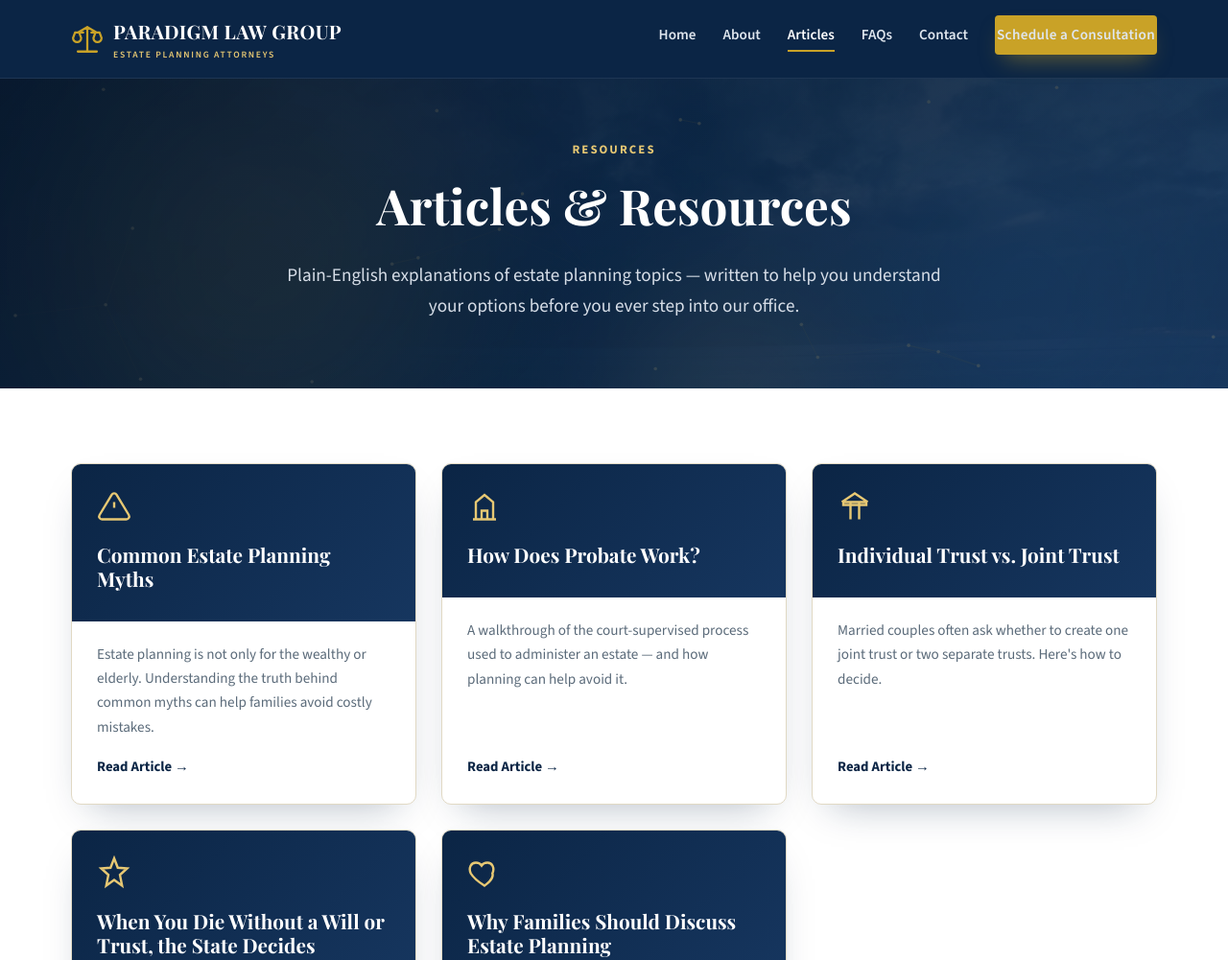
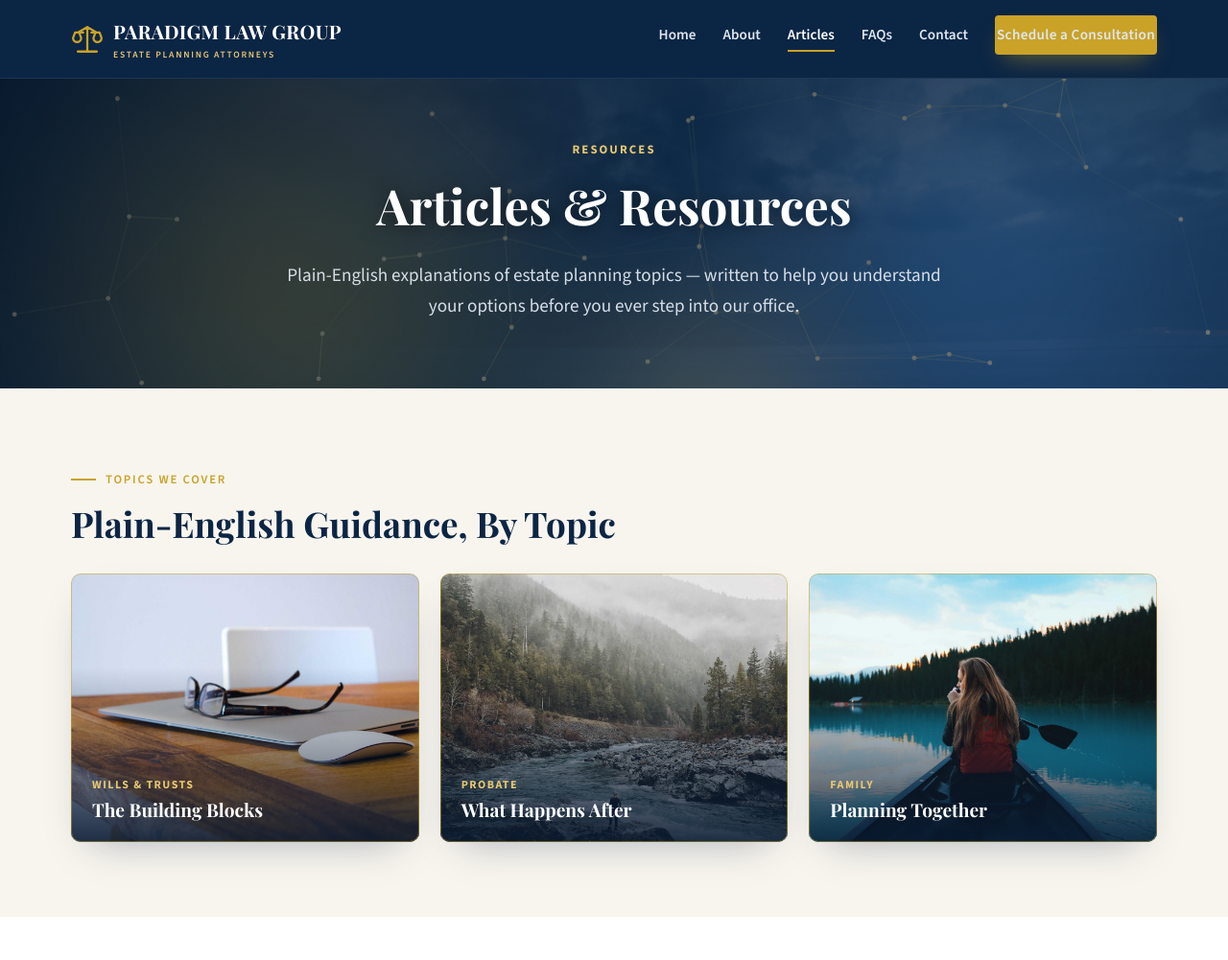
Before and after one commit to wgodderz/Law_website, a plain HTML site: page articles.html in a window 1280 px wide. Shown: the top 1001 px of the page at 96% size. Drawn offline with nearby package versions, Linux system fonts and the light colour scheme.

Commit message:
Amplify hero animation and extend photo tiles to About and Articles
Brighter/denser particle network, bigger and more saturated gradient
blobs, lighter overlay with a text-shadow safety net on hero headings
so legibility holds even as more of the effect shows through. Added
matching photo-tile showcase sections to About and Articles pages.

```diff
--- a/articles.html
+++ b/articles.html
@@ -40,6 +40,36 @@
     <div class="hero-eyebrow" style="justify-content:center;">Resources</div>
     <h1>Articles &amp; Resources</h1>
     <p class="lede" style="margin:0 auto;">Plain-English explanations of estate planning topics — written to help you understand your options before you ever step into our office.</p>
+  </div>
+</section>
+
+<section class="bg-cream">
+  <div class="container">
+    <div class="section-label">Topics We Cover</div>
+    <h2>Plain-English Guidance, By Topic</h2>
+    <div class="photo-tile-grid reveal-stagger" style="margin-top:30px;">
+      <div class="photo-tile">
+        <img src="assets/images/desk-planning.jpg" alt="A desk prepared for estate planning work">
+        <div class="photo-tile-caption">
+          <span class="eyebrow">Wills &amp; Trusts</span>
+          <h3>The Building Blocks</h3>
+        </div>
+      </div>
+      <div class="photo-tile">
+        <img src="assets/images/legacy-overlook.jpg" alt="A person looking out over a river valley">
+        <div class="photo-tile-caption">
+          <span class="eyebrow">Probate</span>
+          <h3>What Happens After</h3>
+        </div>
+      </div>
+      <div class="photo-tile">
+        <img src="assets/images/lifestyle-canoe.jpg" alt="A person enjoying time outdoors">
+        <div class="photo-tile-caption">
+          <span class="eyebrow">Family</span>
+          <h3>Planning Together</h3>
+        </div>
+      </div>
+    </div>
   </div>
 </section>
 
--- a/assets/css/style.css
+++ b/assets/css/style.css
@@ -307,24 +307,24 @@ section { padding: 78px 0; }
 .hero-fx-blobs span {
   position: absolute;
   border-radius: 50%;
-  filter: blur(55px);
-  opacity: 0.6;
+  filter: blur(50px);
+  opacity: 0.8;
   mix-blend-mode: screen;
 }
 .hero-fx-blobs span:nth-child(1) {
-  width: 520px; height: 520px;
+  width: 600px; height: 600px;
   background: radial-gradient(circle, #c9a227, transparent 70%);
   top: -160px; left: -120px;
   animation: meshMove1 9s ease-in-out infinite alternate;
 }
 .hero-fx-blobs span:nth-child(2) {
-  width: 460px; height: 460px;
-  background: radial-gradient(circle, #3a6ea5, transparent 70%);
+  width: 540px; height: 540px;
+  background: radial-gradient(circle, #4f8fd6, transparent 70%);
   bottom: -180px; right: -100px;
   animation: meshMove2 11s ease-in-out infinite alternate;
 }
 .hero-fx-blobs span:nth-child(3) {
-  width: 360px; height: 360px;
+  width: 420px; height: 420px;
   background: radial-gradient(circle, #e7c873, transparent 70%);
   top: 30%; right: 18%;
   animation: meshMove3 8s ease-in-out infinite alternate;
@@ -343,7 +343,12 @@ section { padding: 78px 0; }
 .hero-fx-overlay {
   position: absolute;
   inset: 0;
-  background: linear-gradient(135deg, rgba(7,24,47,0.86) 0%, rgba(11,37,69,0.8) 55%, rgba(22,54,95,0.78) 100%);
+  background: linear-gradient(135deg, rgba(7,24,47,0.72) 0%, rgba(11,37,69,0.64) 55%, rgba(22,54,95,0.6) 100%);
+}
+/* Heading/eyebrow text gets its own shadow so it stays crisp even as the
+   lighter overlay lets more of the particle/glow effect show through. */
+.hero h1, .hero .hero-eyebrow, .hero .breadcrumb {
+  text-shadow: 0 2px 18px rgba(0,0,0,0.55);
 }
 
 @media (prefers-reduced-motion: reduce) {
--- a/assets/js/main.js
+++ b/assets/js/main.js
@@ -47,13 +47,13 @@ document.addEventListener("DOMContentLoaded", function () {
       resize();
       window.addEventListener("resize", resize);
 
-      var N = Math.min(50, Math.round((box.clientWidth * box.clientHeight) / 18000));
+      var N = Math.min(85, Math.round((box.clientWidth * box.clientHeight) / 11000));
       var pts = Array.from({ length: N }, function () {
         return {
           x: Math.random() * canvas.width,
           y: Math.random() * canvas.height,
-          vx: (Math.random() - 0.5) * 0.3,
-          vy: (Math.random() - 0.5) * 0.3,
+          vx: (Math.random() - 0.5) * 0.4,
+          vy: (Math.random() - 0.5) * 0.4,
         };
       });
 
@@ -69,9 +69,9 @@ document.addEventListener("DOMContentLoaded", function () {
           for (var j = i + 1; j < pts.length; j++) {
             var dx = pts[i].x - pts[j].x, dy = pts[i].y - pts[j].y;
             var dist = Math.sqrt(dx * dx + dy * dy);
-            if (dist < 130) {
-              ctx.strokeStyle = "rgba(201,162,39," + (1 - dist / 130) * 0.6 + ")";
-              ctx.lineWidth = 0.6;
+            if (dist < 150) {
+              ctx.strokeStyle = "rgba(231,200,115," + (1 - dist / 150) * 0.85 + ")";
+              ctx.lineWidth = 0.8;
               ctx.beginPath();
               ctx.moveTo(pts[i].x, pts[i].y);
               ctx.lineTo(pts[j].x, pts[j].y);
@@ -80,9 +80,9 @@ document.addEventListener("DOMContentLoaded", function () {
           }
         }
         pts.forEach(function (p) {
-          ctx.fillStyle = "rgba(231,200,115,0.85)";
+          ctx.fillStyle = "rgba(255,222,150,0.95)";
           ctx.beginPath();
-          ctx.arc(p.x, p.y, 1.8, 0, Math.PI * 2);
+          ctx.arc(p.x, p.y, 2.4, 0, Math.PI * 2);
           ctx.fill();
         });
         rafId = requestAnimationFrame(tick);
```
Also changed, not shown: about.html (+30 -0 lines).
